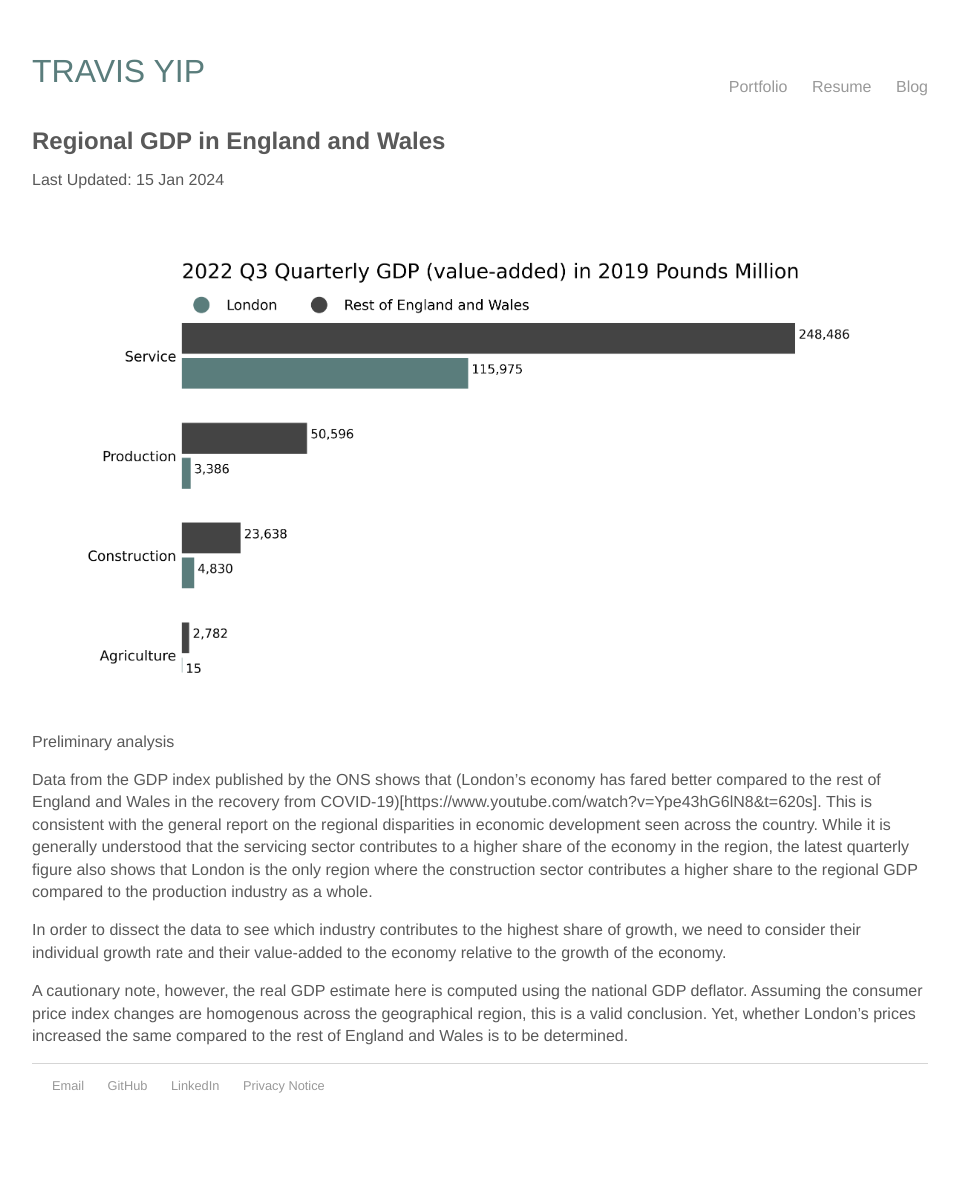
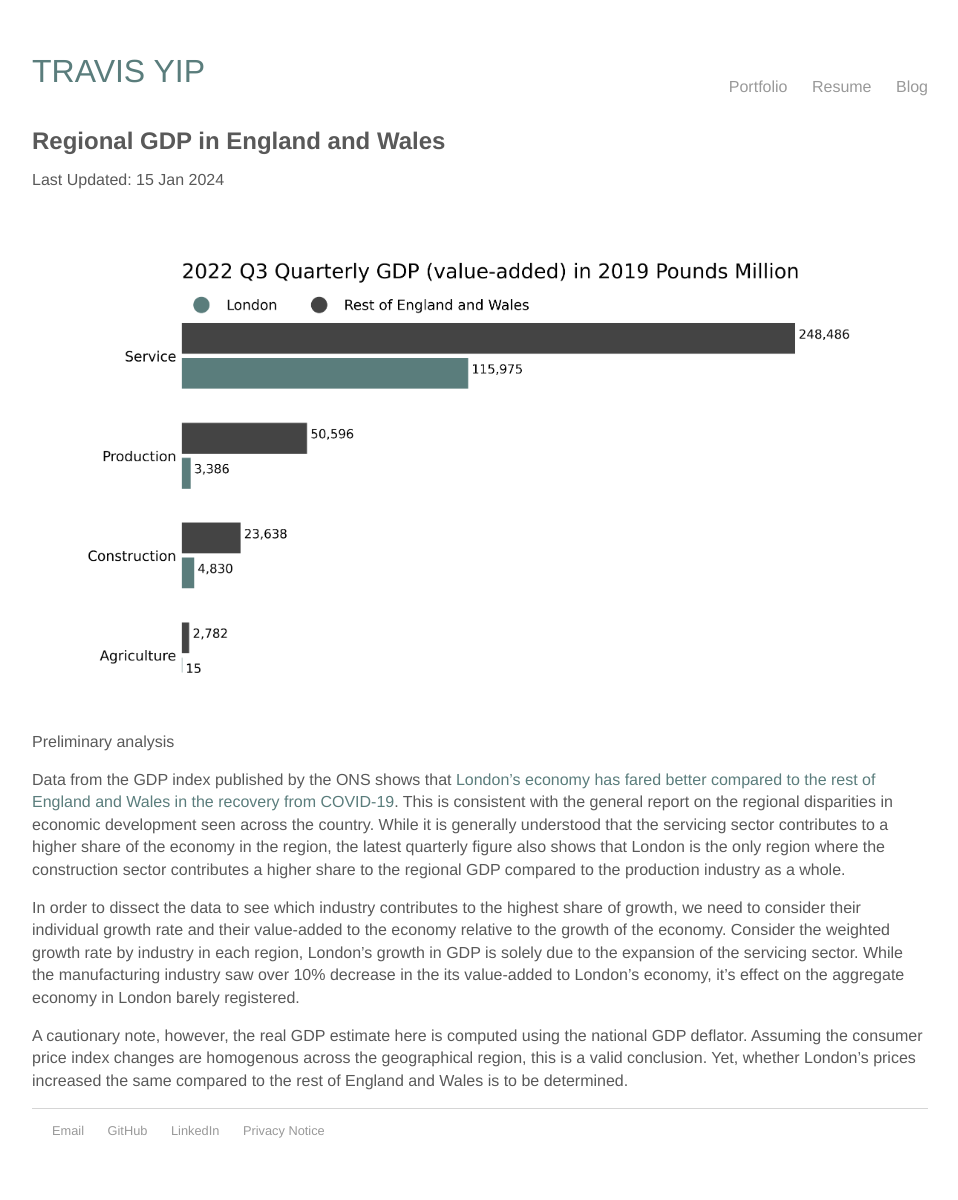
Before and after one commit to cwtravisyip/cwtravisyip.github.io, a Jekyll site: the page built from _wips/eng_wales_regional_gdp.md, in a window 1280 px wide. Shown: the whole page, without its empty margins (160-1118 px from the left). Built offline with Jekyll 4.4.1, drawn with Linux system fonts in a browser that asks for light colours; before the commit the page ends 1155 px from its top, so only the background shows below that.

Commit message:
Bug fix  - embded hyperlink

```diff
--- a/_wips/eng_wales_regional_gdp.md
+++ b/_wips/eng_wales_regional_gdp.md
@@ -10,8 +10,8 @@ tags: dataViz
 ![Latest Quarter GDP (Value-Added) by Industry](/images/porfolio_of_work/regional_gdp_02.png)
 Preliminary analysis
 
-Data from the GDP index published by the ONS shows that (London's economy has fared better compared to the rest of England and Wales in the recovery from COVID-19)[https://www.youtube.com/watch?v=Ype43hG6lN8&t=620s]. This is consistent with the general report on the regional disparities in economic development seen across the country. While it is generally understood that the servicing sector contributes to a higher share of the economy in the region, the latest quarterly figure also shows that London is the only region where the construction sector contributes a higher share to the regional GDP compared to the production industry as a whole.
+Data from the GDP index published by the ONS shows that [London's economy has fared better compared to the rest of England and Wales in the recovery from COVID-19](https://www.youtube.com/watch?v=Ype43hG6lN8&t=620s). This is consistent with the general report on the regional disparities in economic development seen across the country. While it is generally understood that the servicing sector contributes to a higher share of the economy in the region, the latest quarterly figure also shows that London is the only region where the construction sector contributes a higher share to the regional GDP compared to the production industry as a whole.
 
-In order to dissect the data to see which industry contributes to the highest share of growth, we need to consider their individual growth rate and their value-added to the economy relative to the growth of the economy.
+In order to dissect the data to see which industry contributes to the highest share of growth, we need to consider their individual growth rate and their value-added to the economy relative to the growth of the economy. Consider the weighted growth rate by industry in each region, London's growth in GDP is solely due to the expansion of the servicing sector. While the manufacturing industry saw over 10% decrease in the its value-added to London's economy, it's effect on the aggregate economy in London barely registered.
 
 A cautionary note, however, the real GDP estimate here is computed using the national GDP deflator. Assuming the consumer price index changes are homogenous across the geographical region, this is a valid conclusion. Yet, whether London's prices increased the same compared to the rest of England and Wales is to be determined.
```
